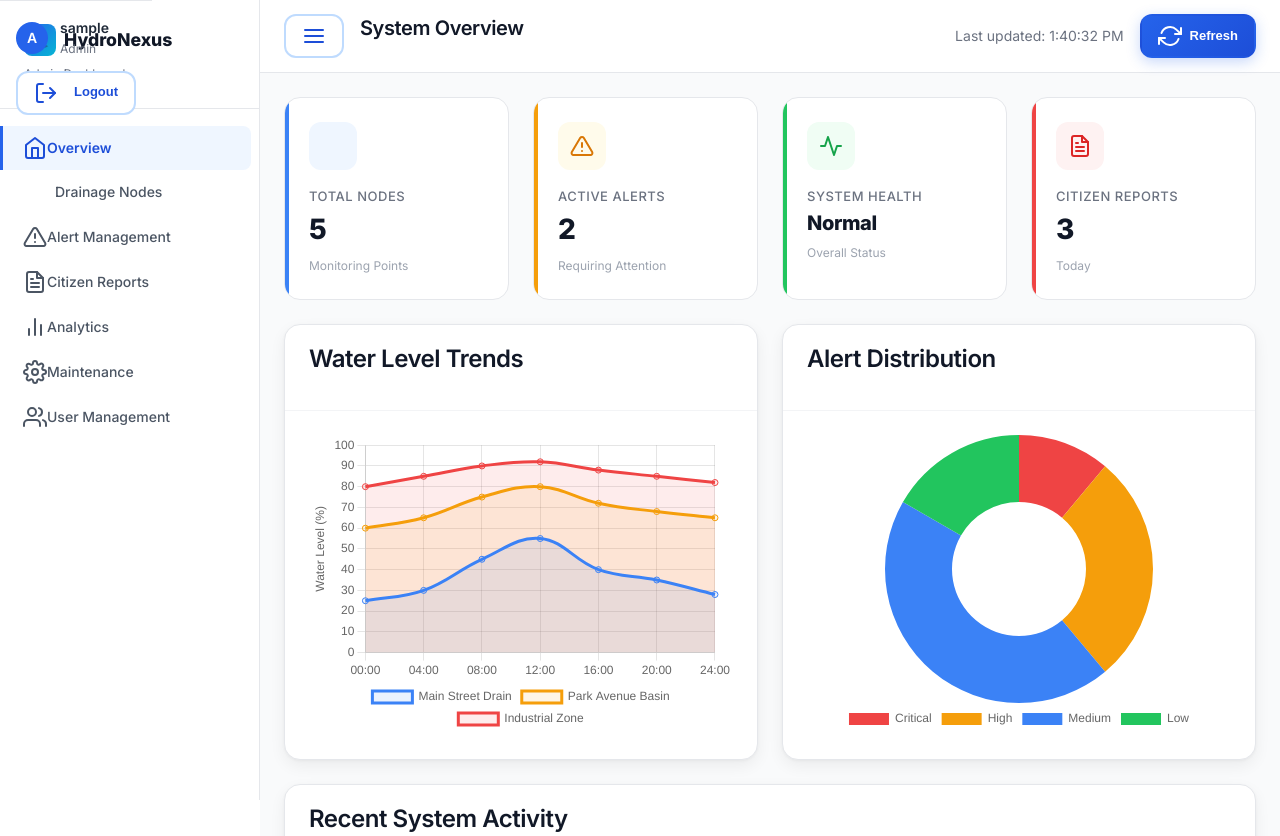
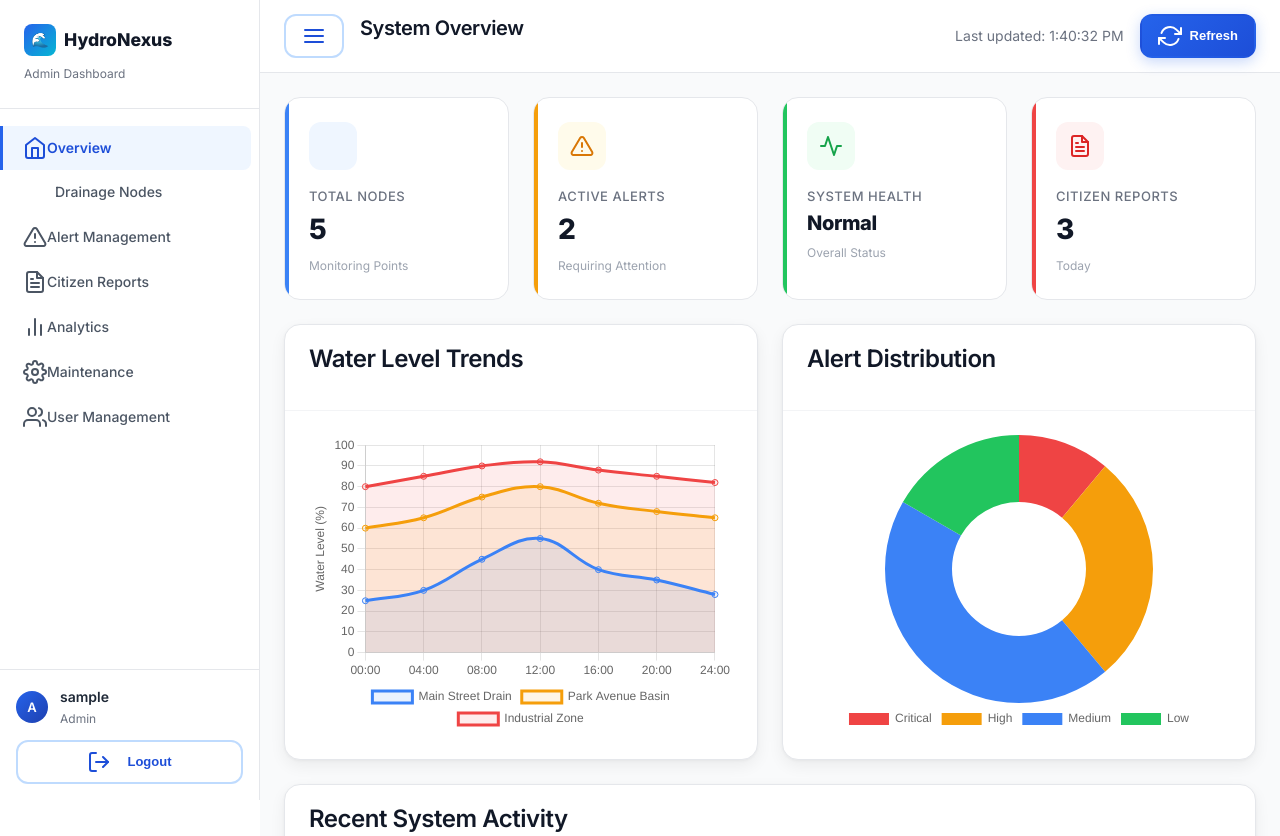
Before and after one commit to KavyaSreeA/hydronexus, a website: page views/admin.html in a window 1280 px wide. Shown: the top 836 px of the page. Drawn offline with nearby package versions, Linux system fonts and the light colour scheme; no server answers; sample sign-in values are in the browser's storage; some icons are missing.

Commit message:
Fix admin sidebar overlap: use flex margin-top:auto instead of absolute positioning for user profile

```diff
--- a/views/admin.html
+++ b/views/admin.html
@@ -247,7 +247,7 @@
             <p class="text-xs text-secondary" style="margin-bottom:0;">Admin Dashboard</p>
         </div>
 
-        <nav class="py-4">
+        <nav class="py-4" style="flex:1;overflow-y:auto;">
             <a href="#overview" class="sidebar-item active" data-section="overview">
                 <i data-feather="home"></i>
                 <span>Overview</span>
@@ -278,9 +278,9 @@
             </a>
         </nav>
 
-        <div class="absolute bottom-0 left-0 right-0 p-4 border-t border-gray-200">
+        <div class="p-4 border-t border-gray-200" style="margin-top:auto;flex-shrink:0;">
             <div class="flex items-center mb-3">
-                <div class="w-8 h-8 bg-primary rounded-full flex items-center justify-center text-white font-semibold text-sm">
+                <div style="width:32px;height:32px;border-radius:50%;background:linear-gradient(135deg,var(--primary-600),var(--primary-800));display:flex;align-items:center;justify-content:center;color:#fff;font-weight:600;font-size:0.8125rem;">
                     A
                 </div>
                 <div class="ml-3">
```
